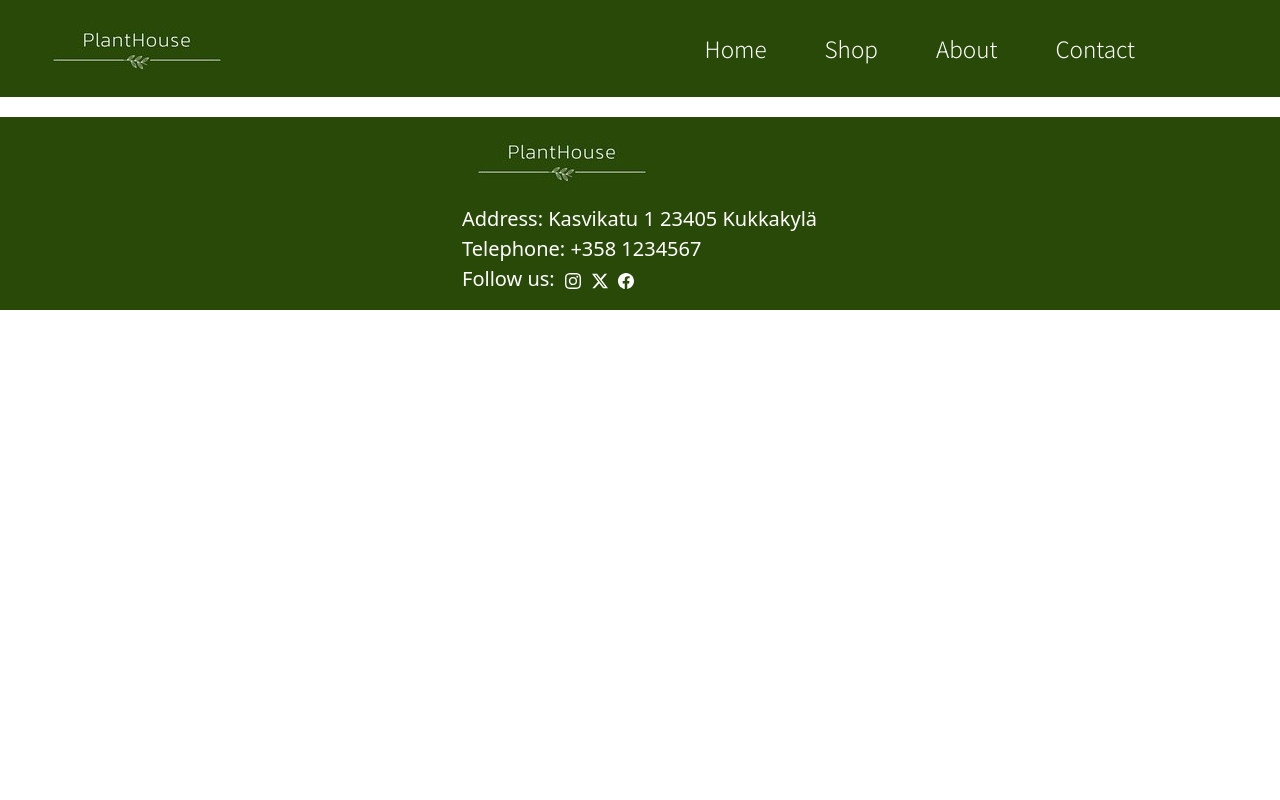
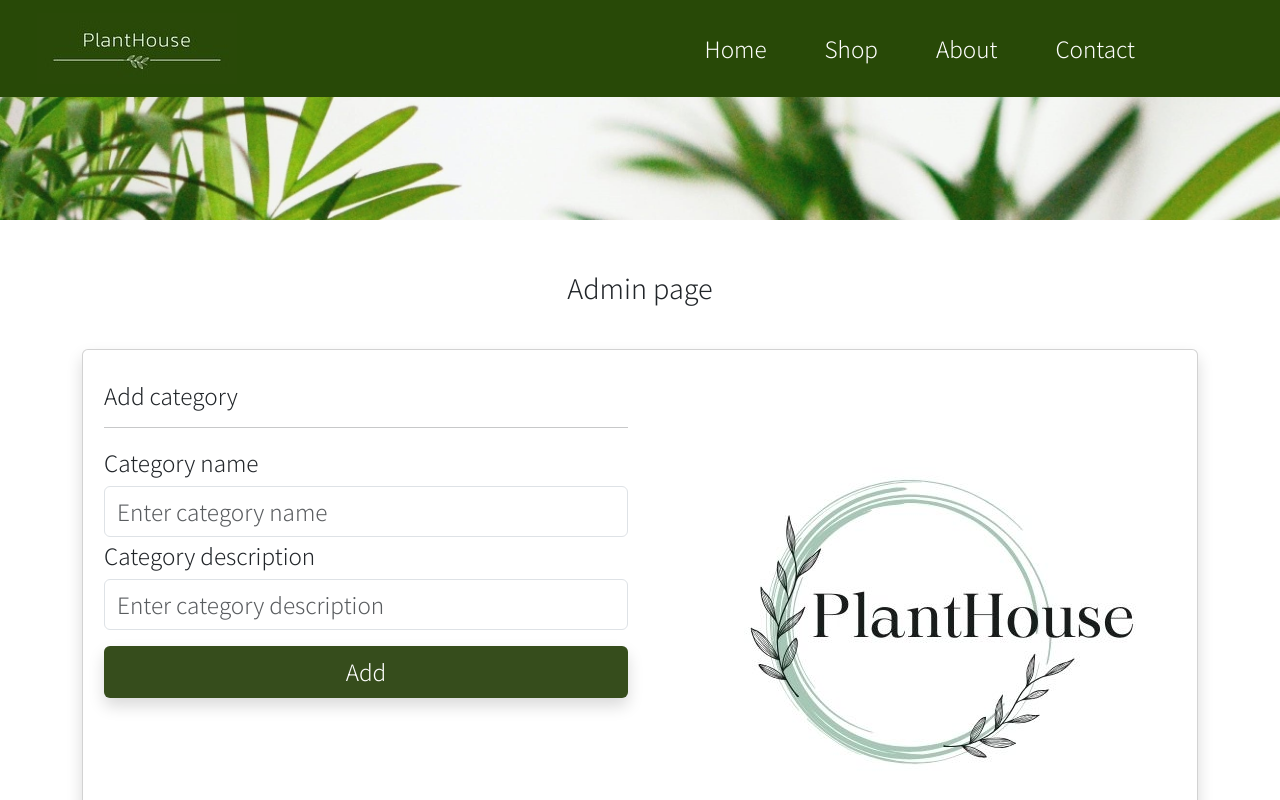
Before and after one commit to Ryhma20-Verkkopalveluprojekti/verkkokauppa, a React (Create React App) app in the folder client/client/: page /admin in a window 1280 px wide. Shown: the top 800 px of the page. Built offline with nearby package versions, Linux system fonts and the light colour scheme; some icons are missing; a web font is replaced by a local one.

Commit message:
admin-sivut

```diff
--- a/client/client/src/App.js
+++ b/client/client/src/App.js
@@ -7,6 +7,7 @@ import Contact from './components/pages/Contact';
 import Cart from './components/pages/Cart';
 import Shop from './components/pages/Shop';
 import Footer from './components/inc/Footer';
+import Admin from './components/pages/Admin';
 
 function App() {
   const [cartItems, setCartItems] = useState([]);
@@ -42,6 +43,12 @@ function App() {
             path="/cart"
             element={<Cart cartItems={cartItems} />}
           />
+
+          <Route
+            path="/admin"
+            element={<Admin />}
+          />
+
         </Routes>
         <Footer />
       </div>
--- /dev/null
+++ b/client/client/src/components/pages/Admin.js
@@ -0,0 +1,62 @@
+import React from 'react';
+import Banner from '../inc/Banner';
+import Logo from '../inc/logo';
+import '../pages/styles/Admin.css';
+
+function Admin(){
+    return(
+
+        <div>
+
+        {/* Määrittää sivun korkeuden, jotta footer pysyy sivun alalaidassa */}
+        <div className="page-content" style={{ minHeight: '100vh' }}>
+
+            {/* Banneri navbarin alla */}
+            <Banner />
+
+           <div className="col-md-12 text-center" style={{fontFamily: 'sans-serif', fontWeight: 'bold', fontSize: '20px', paddingTop: '50px', paddingBottom: '15px' }}>
+            <h3> Admin page
+            </h3>
+           </div>
+
+            <section className="section">
+            <div className="container">
+            <div className="card shadow">
+            <div className="card-body">
+                <div className="row">
+                    <div className="col-md-6">
+                        <h6>Add category</h6>
+                        <hr />
+                        <div className="form-group">
+                            <label className="mb-1">Category name</label>
+                            <input type="text" className="form-control" placeholder="Enter category name" />
+                        </div>
+                        <div className="form-group">
+                            <label className="mb-1">Category description</label>
+                            <input type="text" className="form-control" placeholder="Enter category description" />
+                        </div>
+
+                        <div className="form-group py-3">
+                            <button type="button" className="btn btn shadow w-100" style={{ backgroundColor: "#364d1c", color: "#ffffff" }} >Add</button>
+                        </div>
+                    </div>
+                    <div className="col-md-6">
+                        <Logo />
+
+                        </div>
+
+                </div>
+                </div>
+            </div>
+            </div>
+
+
+            </section>
+
+        </div>
+        </div>
+    );
+
+}
+
+export default Admin;
--- /dev/null
+++ b/client/client/src/components/pages/styles/Admin.css
@@ -0,0 +1,17 @@
+h3{
+    font-family: 'Assistant' !important;
+    font-size: 30px !important;
+
+
+}
+
+.section .card-body h6{
+    font-family: 'Assistant' !important;
+    font-size: 25px !important;
+
+}
+
+.form-group label, .form-group input, .form-group textarea, .form-group button{
+    font-family: 'Assistant' !important;
+    font-size: 25px !important;
+}
```
